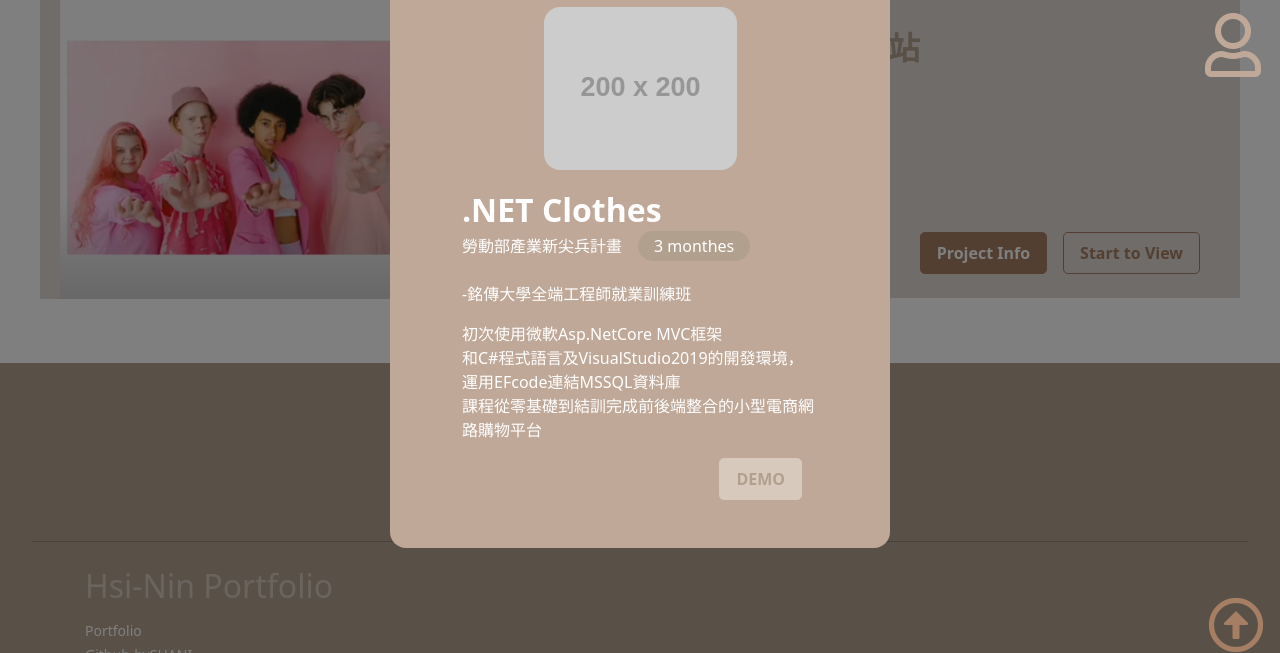
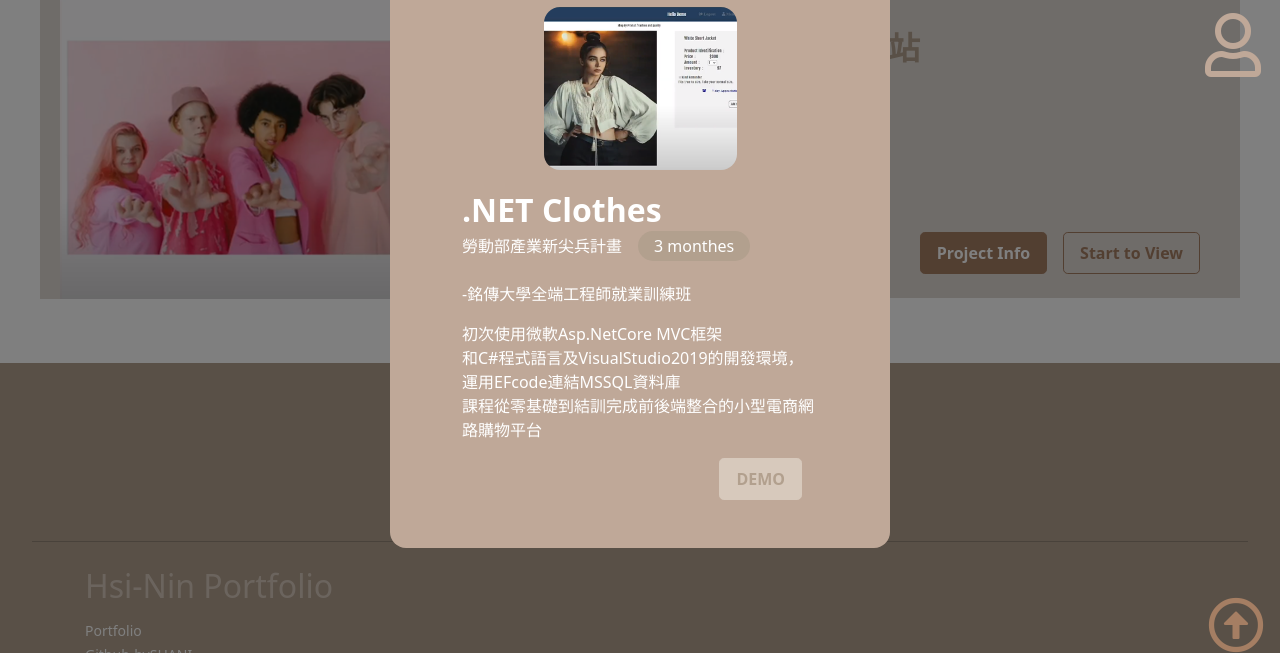
Before and after one commit to ShaniMaCC/portfolio_, a plain HTML site: page index.html in a window 1280 px wide. Both pictures are taken after a click on the button "Project Info". Shown: the part 1243-1896 px from the top of the page. Drawn offline with nearby package versions, Linux system fonts and the light colour scheme; placeholder pictures from the web are drawn by us.

Commit message:
Update 2021-09-06T08:01:46.197Z

```diff
--- a/index.html
+++ b/index.html
@@ -179,7 +179,7 @@
             <div class="modal-body">
                 <div class="row justify-content-center">
                     <div class="ratio ratio-1x1 w-50 mb-4">
-                        <img src="https://fakeimg.pl/200x200/" alt="excersise" class="card-img rounded-3">
+                        <img src="./assets/images/cover.png" alt="NETCLOTHES MODAL" class="card-img rounded-3">
                     </div>
                     <div class="text-white">
                         <h2 class="fw-bold ">.NET Clothes</h2>
```
Also changed, not shown: assets/images/cover.png (added).
